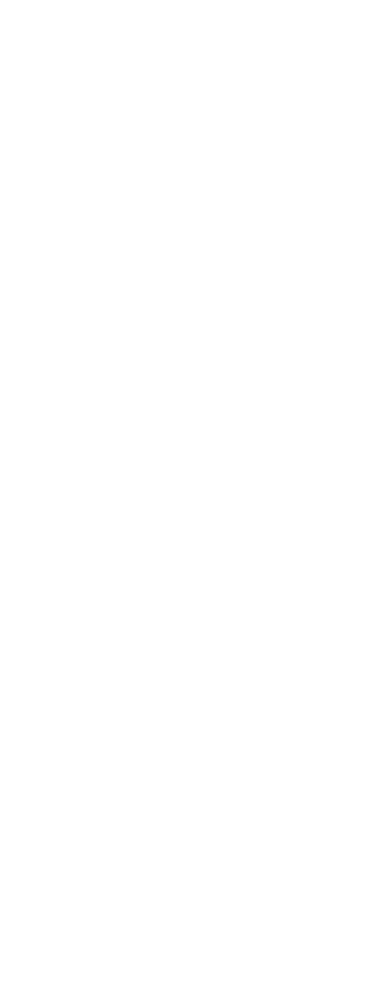
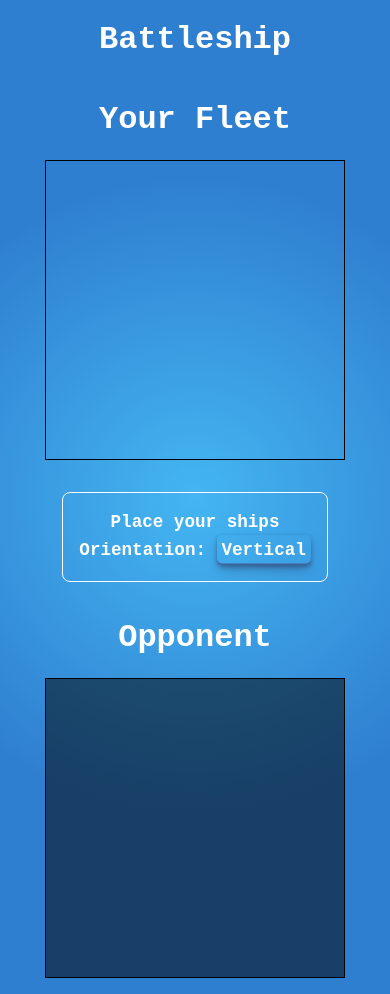
Before and after one commit to leinierperez/battleship, a website: page index.html in a window 390 px wide. Before the commit the page ends 844 px from the top, so only its background shows below. Drawn offline with Linux system fonts and the light colour scheme.

Commit message:
Add html and styles

```diff
--- a/index.html
+++ b/index.html
@@ -4,9 +4,33 @@
     <meta charset="UTF-8" />
     <meta http-equiv="X-UA-Compatible" content="IE=edge" />
     <meta name="viewport" content="width=device-width, initial-scale=1.0" />
+    <link rel="stylesheet" href="./main.css" />
     <title>Battleship</title>
   </head>
-  <body></body>
-
+  <body>
+    <header>
+      <h1>Battleship</h1>
+    </header>
+    <main class="boards">
+      <div class="board-container">
+        <p class="board-name">Your Fleet</p>
+        <div class="board player-board"></div>
+      </div>
+      <div class="middle-message-container">
+        <p class="message">Place your ships</p>
+        <p class="message">
+          Orientation: <button id="orientation-btn">Vertical</button>
+        </p>
+      </div>
+      <div class="gameover">
+        <p class="win-message"></p>
+        <button id="play-again-btn">Play Again</button>
+      </div>
+      <div class="board-container">
+        <p class="board-name">Opponent</p>
+        <div class="board computer-board disabled-board"></div>
+      </div>
+    </main>
+  </body>
   <script src="./scripts/index.js" type="module"></script>
 </html>
--- /dev/null
+++ b/main.css
@@ -0,0 +1,267 @@
+/* CREDIT: https://piccalil.li/blog/a-modern-css-reset/ */
+/* Box sizing rules */
+*,
+*::before,
+*::after {
+  box-sizing: border-box;
+}
+
+/* Remove default margin */
+body,
+h1,
+h2,
+h3,
+h4,
+p,
+figure,
+blockquote,
+dl,
+dd {
+  margin: 0;
+  color: white;
+}
+
+/* Remove list styles on ul, ol elements with a list role, which suggests default styling will be removed */
+ul[role='list'],
+ol[role='list'] {
+  list-style: none;
+}
+
+/* Set core root defaults */
+html:focus-within {
+  scroll-behavior: smooth;
+}
+
+/* Set core body defaults */
+body {
+  min-height: 100vh;
+  text-rendering: optimizeSpeed;
+  line-height: 1.5;
+}
+
+/* A elements that don't have a class get default styles */
+a:not([class]) {
+  text-decoration-skip-ink: auto;
+}
+
+/* Make images easier to work with */
+img,
+picture {
+  max-width: 100%;
+  display: block;
+}
+
+/* Inherit fonts for inputs and buttons */
+input,
+button,
+textarea,
+select {
+  font: inherit;
+}
+
+/* Remove all animations, transitions and smooth scroll for people that prefer not to see them */
+@media (prefers-reduced-motion: reduce) {
+  html:focus-within {
+    scroll-behavior: auto;
+  }
+
+  *,
+  *::before,
+  *::after {
+    animation-duration: 0.01ms !important;
+    animation-iteration-count: 1 !important;
+    transition-duration: 0.01ms !important;
+    scroll-behavior: auto !important;
+  }
+}
+
+body {
+  font-family: 'Courier New', Courier, monospace;
+  font-weight: bold;
+  background: rgb(68, 182, 242);
+  background: radial-gradient(
+    circle,
+    rgba(68, 182, 242, 1) 0%,
+    rgba(47, 127, 208, 1) 60%
+  );
+  max-width: 1500px;
+  margin: auto;
+  /* border: 1px solid red; */
+  display: flex;
+  flex-direction: column;
+  gap: 2em;
+  padding: 1rem;
+}
+
+header {
+  align-self: center;
+}
+
+.boards {
+  display: flex;
+  align-items: center;
+  justify-content: space-between;
+}
+
+.board-container {
+  display: flex;
+  flex-direction: column;
+  align-items: center;
+  gap: 1rem;
+}
+
+.board-name {
+  font-size: 2em;
+}
+
+.board {
+  position: relative;
+  display: grid;
+  grid-template-columns: repeat(10, 1fr);
+  border: 1px solid #000;
+  width: 450px;
+  height: 450px;
+}
+
+.board-cell {
+  position: relative;
+  background-color: #fff;
+  border: 1px solid #000;
+}
+
+.disabled-board::after {
+  content: '';
+  z-index: 1;
+  position: absolute;
+  height: 100%;
+  inset: 0;
+  background: rgba(0, 0, 0, 0.5);
+}
+
+.ship-cell {
+  background: rgb(150, 148, 148);
+}
+
+.hovered-cell {
+  background-color: rgb(52, 255, 52);
+}
+
+.surrounding-cell {
+  background-image: repeating-linear-gradient(
+    -45deg,
+    rgba(0, 0, 0, 0.35),
+    rgba(1, 11, 32, 0.35) 1px,
+    transparent 1px,
+    transparent 6px
+  );
+}
+
+.invalid-placement {
+  background-color: rgb(222, 44, 44);
+}
+
+.attack {
+  position: absolute;
+  height: 20px;
+  width: 20px;
+  top: 50%;
+  left: 50%;
+  transform: translate(-50%, -50%);
+  border-radius: 50%;
+  pointer-events: none;
+}
+
+.attack-successful {
+  background-color: #f00;
+}
+
+.attack-missed {
+  background-color: rgb(17, 110, 255);
+}
+
+.middle-message-container,
+.gameover {
+  border: 1.5px solid #fff;
+  border-radius: 0.5rem;
+  font-size: 1.3em;
+  padding: 1rem;
+  gap: 0.5em;
+}
+
+.middle-message-container {
+  font-size: 1.3em;
+  padding: 1rem;
+  text-align: center;
+}
+
+.gameover {
+  display: flex;
+  flex-direction: column;
+  align-items: center;
+}
+
+#orientation-btn,
+#play-again-btn {
+  all: unset;
+  cursor: pointer;
+  box-shadow: rgba(45, 35, 66, 0.4) 0 2px 4px,
+    rgba(45, 35, 66, 0.3) 0 7px 13px -3px, rgb(62, 99, 159) 0 -1.5px 0 inset;
+  border-radius: 0.3rem;
+  padding: 0.3rem 1rem;
+}
+
+.gameover {
+  display: none;
+}
+
+@media screen and (max-width: 1370px) {
+  .board {
+    width: 350px;
+    height: 350px;
+  }
+
+  .attack {
+    height: 16px;
+    width: 16px;
+  }
+}
+
+@media screen and (max-width: 1170px) {
+  .board {
+    width: 300px;
+    height: 300px;
+  }
+
+  .middle-message-container,
+  .gameover {
+    font-size: 1.1em;
+  }
+
+  .attack {
+    height: 15px;
+    width: 15px;
+  }
+}
+
+@media screen and (max-width: 1070px) {
+  .boards {
+    flex-direction: column;
+    gap: 2rem;
+  }
+
+  .middle-message-container {
+    font-size: 1.1em;
+  }
+
+  .gameover {
+    font-size: 1.3em;
+  }
+
+  #orientation-btn {
+    padding: 0.1rem 0.3rem;
+  }
+
+  #play-again-btn {
+    padding: 0.2rem 1rem;
+  }
+}
```
